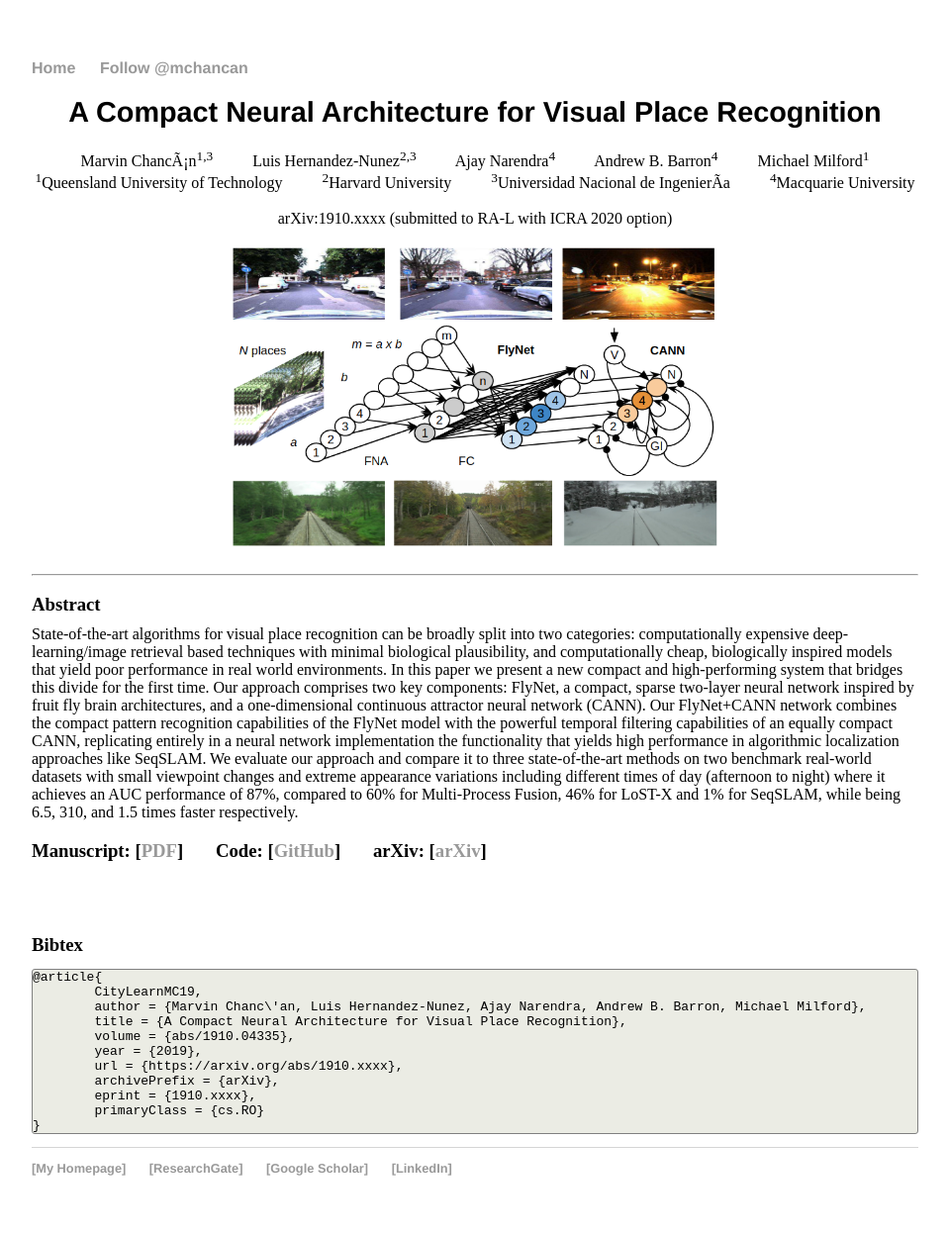
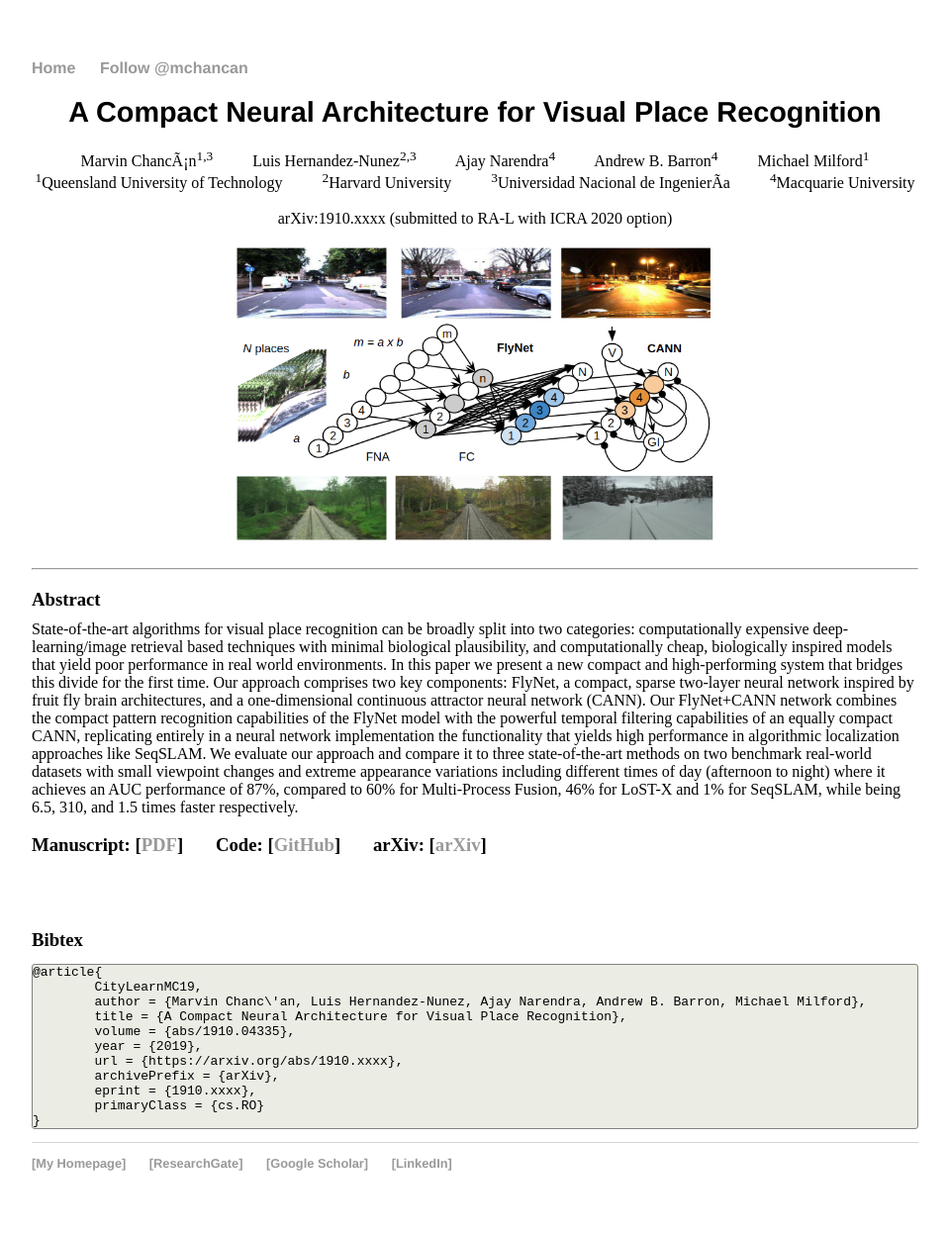
Before and after one commit to mchancan/mchancan.github.io, a Jekyll site: the page built from projects/FlyNet/index.html, in a window 1280 px wide. Shown: the whole page at 99% size, without its empty margins (160-1119 px from the left). Built offline with Jekyll 4.4.1, drawn with Linux system fonts in a browser that asks for light colours; comment, search, counter and statistics services are not loaded.

Commit message:
Update index.html

```diff
--- a/projects/FlyNet/index.html
+++ b/projects/FlyNet/index.html
@@ -12,7 +12,7 @@ title: "A Compact Neural Architecture for Visual Place Recognition"
 		<br>
 		arXiv:1910.xxxx (submitted to RA-L with ICRA 2020 option)<br>
 		<br>
-		<img style="vertical-align:middle" src="fn.png"  width="55%" height="inherit"/>
+		<img style="vertical-align:middle" src="fn.png"  width="54%" height="inherit"/>
 	</center>
 </td>
 
```
